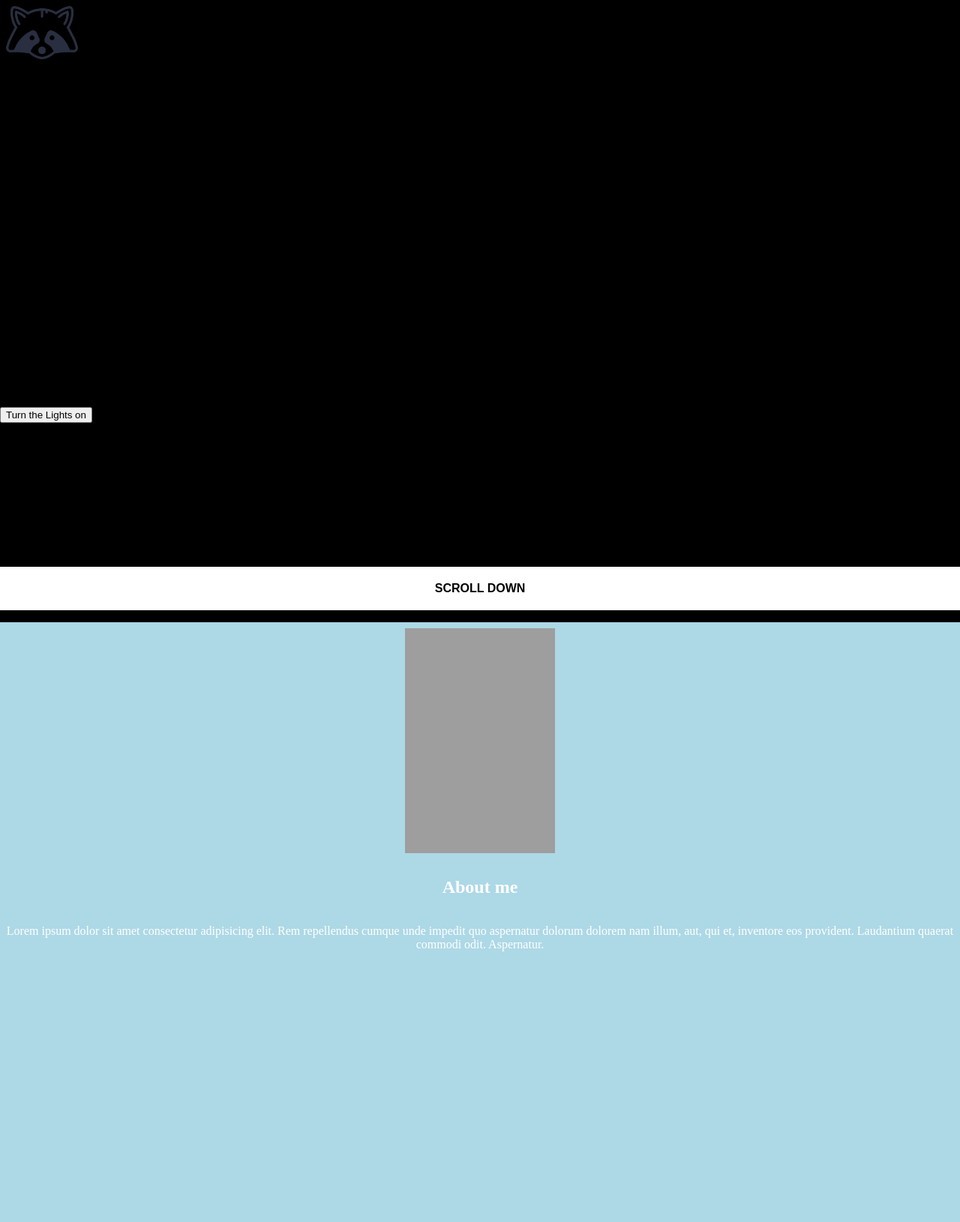
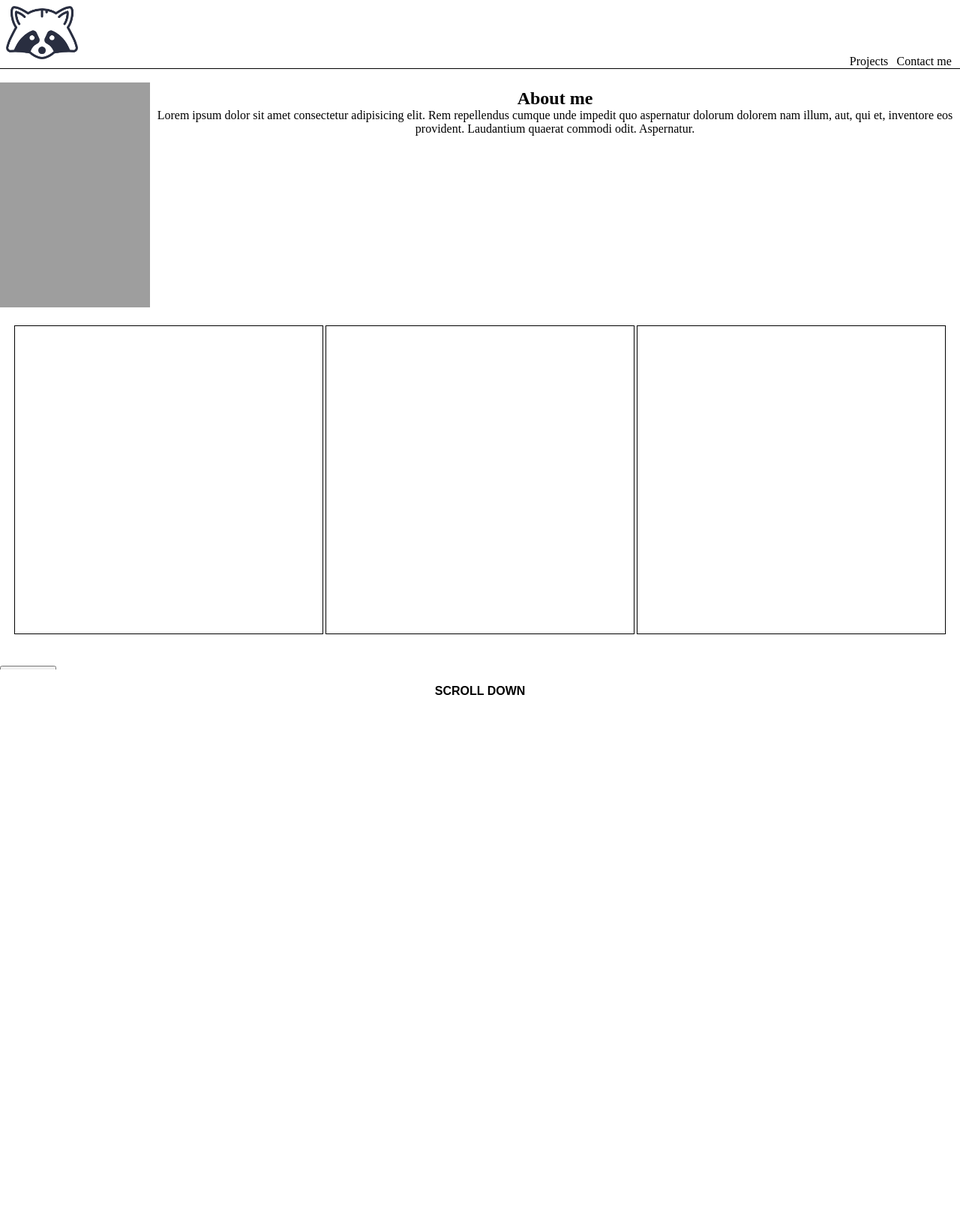
Before and after one commit to HolmesMatthew/myportfolio, a Django app: page / in a window 1280 px wide. Shown: the whole page at 75% size. After the commit the page ends 927 px from the top, so only its background shows below. Run offline with Django 4.2, Linux system fonts and the light colour scheme; grey boxes are pictures that could not be loaded.

Commit message:
gen updates

```diff
--- a/port/templates/port/index.html
+++ b/port/templates/port/index.html
@@ -38,11 +38,34 @@
     <br />
     <div id="page-one">
       <div>
-        <button id="judgment">Judgment</button>
+        <div id="about-me">
+          <div class="img">
+            <img
+              src="http://placekitten.com/200/300"
+              alt="A cat from placekitten"
+            />
+          </div>
+          <div id="about">
+            <h2>About me</h2>
+            <p style="text-align: center">
+              Lorem ipsum dolor sit amet consectetur adipisicing elit. Rem
+              repellendus cumque unde impedit quo aspernatur dolorum dolorem nam
+              illum, aut, qui et, inventore eos provident. Laudantium quaerat
+              commodi odit. Aspernatur.
+            </p>
+          </div>
+        </div>
+        <div id="main-display">
+          <div class="display"></div>
+          <div class="display"></div>
+          <div class="display"></div>
         </div>
         <br />
         <div id="scroll-button-container">
-        <button id="scroll-lock-button">Turn the Lights on</button>
+          <div>
+            <button id="judgment">Judgment</button>
+          </div>
+          <!-- <button id="scroll-lock-button">Turn the Lights on</button> -->
         </div>
         <footer>
           <button id="scroll-down-button">Scroll Down</button>
@@ -51,23 +74,7 @@
       <!-- <div class="content"> -->
       <!-- </div> -->
 
-    <div id="page-two">
-      <div class="img">
-        <img
-          src="http://placekitten.com/200/300"
-          alt="A cat from placekitten"
-        />
-      </div>
-      <div id="about">
-        <h2>About me</h2>
-
-        <p style="text-align: center">
-          Lorem ipsum dolor sit amet consectetur adipisicing elit. Rem
-          repellendus cumque unde impedit quo aspernatur dolorum dolorem nam
-          illum, aut, qui et, inventore eos provident. Laudantium quaerat
-          commodi odit. Aspernatur.
-        </p>
-      </div>
+      <div id="page-two"></div>
     </div>
   </body>
 </html>
--- a/static/css/style.css
+++ b/static/css/style.css
@@ -69,22 +69,51 @@ body.scroll-locked {
   /* padding-bottom: 0; */
   /* margin-bottom: 0; */
 }
-
+#main-display {
+  display: flex;
+  flex-direction: row;
+  align-items: start;
+  justify-content: space-evenly;
+  margin: 1em;
+}
+.display {
+  width: 32vw;
+  height: 32vw;
+  margin: 0.5em 0 0.5em 0;
+  border: 1px solid black;
+}
+#about {
+  display: flex;
+  flex-direction: row;
+  margin: 0;
+  padding: 0;
+}
 #about > h2 {
   align-self: center;
+  margin: 0;
+  padding: 0;
 }
 
 .img {
+  display: flex;
   max-width: fit-content;
   align-self: center;
-  margin-top: 0.5em;
+  margin: 0;
+  padding: 0;
 }
-
+#about-me {
+  display: flex;
+  flex-direction: row;
+}
 #about {
   display: inline-flex;
   flex-direction: column;
   align-content: center;
   margin: 0.5em;
+}
+#about > * {
+  margin: 0;
+  padding: 0;
 }
 
 /* #scroll-down-button {
--- a/static/js/eye.js
+++ b/static/js/eye.js
@@ -6,8 +6,8 @@ document.addEventListener("DOMContentLoaded", function () {
   var rightPupil = rightEye.querySelector(".pupil");
   var face = document.getElementById("face");
   // initialize with black screen
-  leftEye.style.backgroundColor = "black";
-  rightEye.style.backgroundColor = "black";
+  // leftEye.style.backgroundColor = "black";
+  // rightEye.style.backgroundColor = "black";
 
   var eyeMultiplier = 0.09; // Adjust this value for eye movement
   var pupilMultiplier = 0.08; // Adjust this value for pupil movement
```
Also changed, not shown: static/js/scroll.js (+26 -26 lines). Lines whose indentation alone changed are shown as unchanged.
